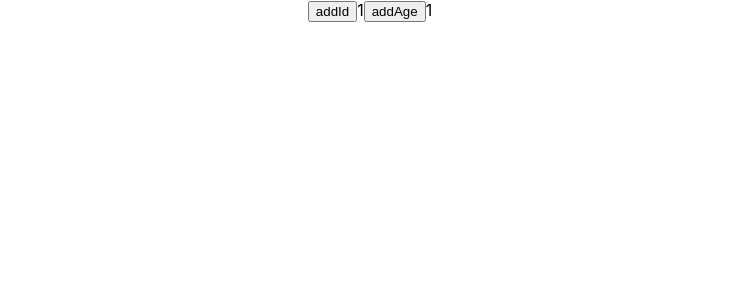
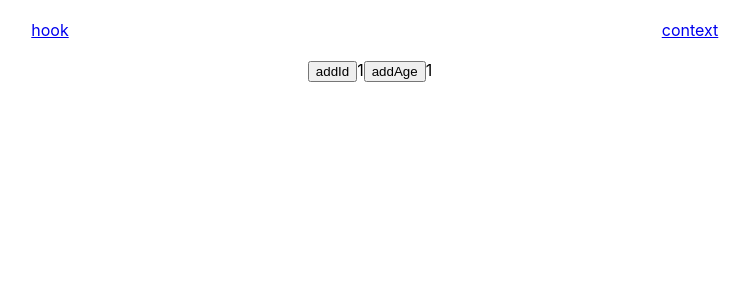
Before and after one commit to smallskyzzz/react-demo, a React (Create React App) app: page / in a window 1280 px wide. Shown: the top 300 px of the page, without its empty margins (270-1019 px from the left). Built offline with nearby package versions, Linux system fonts and the light colour scheme.

Commit message:
react-router-dom

```diff
--- a/package.json
+++ b/package.json
@@ -9,7 +9,8 @@
     "react": "^18.2.0",
     "react-dom": "^18.2.0",
     "react-scripts": "5.0.1",
-    "web-vitals": "^2.1.4"
+    "web-vitals": "^2.1.4",
+    "react-router-dom": "^6.3.0"
   },
   "devDependencies": {
     "eslint": "^6.7.2",
--- a/src/App.css
+++ b/src/App.css
@@ -36,3 +36,12 @@
     transform: rotate(360deg);
   }
 }
+
+.nav {
+  display: flex;
+  padding: 20px 0;
+}
+
+.nav a {
+  flex: 1;
+}
--- a/src/App.js
+++ b/src/App.js
@@ -1,34 +1,23 @@
 import './App.css';
-import React, {useState, useEffect} from "react";
+import React from "react";
+import { BrowserRouter, Route, Routes, Link } from 'react-router-dom'
+import Context from './page/context/index'
+import Hook from './page/hook/index'
 
 function App() {
-  const [id, setId] = useState(1)
-  const [age, setAge] = useState(1)
-
-  // React.StrictMode模式下挂载会执行两次
-  // useEffect(() => {
-  //   console.log('组件挂载完执行')
-  //   return () => {}
-  // }, [])
-  useEffect(() => {
-    console.log("组件挂载完及更新完执行")
-  })
-  // 相当于监听
-  // useEffect(() => {
-  //   console.log(id)
-  //   // setId(id => id + 1)
-  //   // const x = this.state.setId(x)
-  //   // return () => {
-  //   //   console.log('ddd')
-  //   // }
-  // }, [id, age])
-
   return (
     <div className="App">
-      <button onClick={() => setId(id => id + 1)}>addId</button>
-      { id }
-      <button onClick={() => setAge(age => age + 1)}>addAge</button>
-      { age }
+      <BrowserRouter>
+        <div className={'nav'}>
+          <Link to={'/Hook'}>hook</Link>
+          <Link to={'/context'}>context</Link>
+        </div>
+        <Routes>
+          <Route path={'/'} element={<Hook/>}/>
+          <Route path={'/hook'} element={<Hook/>}/>
+          <Route path={'/context'} element={<Context/>}/>
+        </Routes>
+      </BrowserRouter>
     </div>
   );
 }
--- /dev/null
+++ b/src/page/context/index.js
@@ -0,0 +1,26 @@
+import React from "react";
+
+const context = () => {
+  // 父组件
+  function Parent() {
+    return (
+      <div>
+        parent
+        <Child />
+      </div>
+    )
+  }
+
+  // 子组件
+  function Child() {
+    return (
+      <div>child</div>
+    )
+  }
+
+  return (
+    <Parent />
+  )
+}
+
+export default context
--- /dev/null
+++ b/src/page/hook/index.js
@@ -0,0 +1,35 @@
+import React, {useState, useEffect} from "react";
+
+function App() {
+  const [id, setId] = useState(1)
+  const [age, setAge] = useState(1)
+
+  // React.StrictMode模式下挂载会执行两次
+  // useEffect(() => {
+  //   console.log('组件挂载完执行')
+  //   return () => {}
+  // }, [])
+  useEffect(() => {
+    console.log("组件挂载完及更新完执行")
+  })
+  // 相当于监听
+  // useEffect(() => {
+  //   console.log(id)
+  //   // setId(id => id + 1)
+  //   // const x = this.state.setId(x)
+  //   // return () => {
+  //   //   console.log('ddd')
+  //   // }
+  // }, [id, age])
+
+  return (
+    <div>
+      <button onClick={() => setId(id => id + 1)}>addId</button>
+      { id }
+      <button onClick={() => setAge(age => age + 1)}>addAge</button>
+      { age }
+    </div>
+  )
+}
+
+export default App
```
